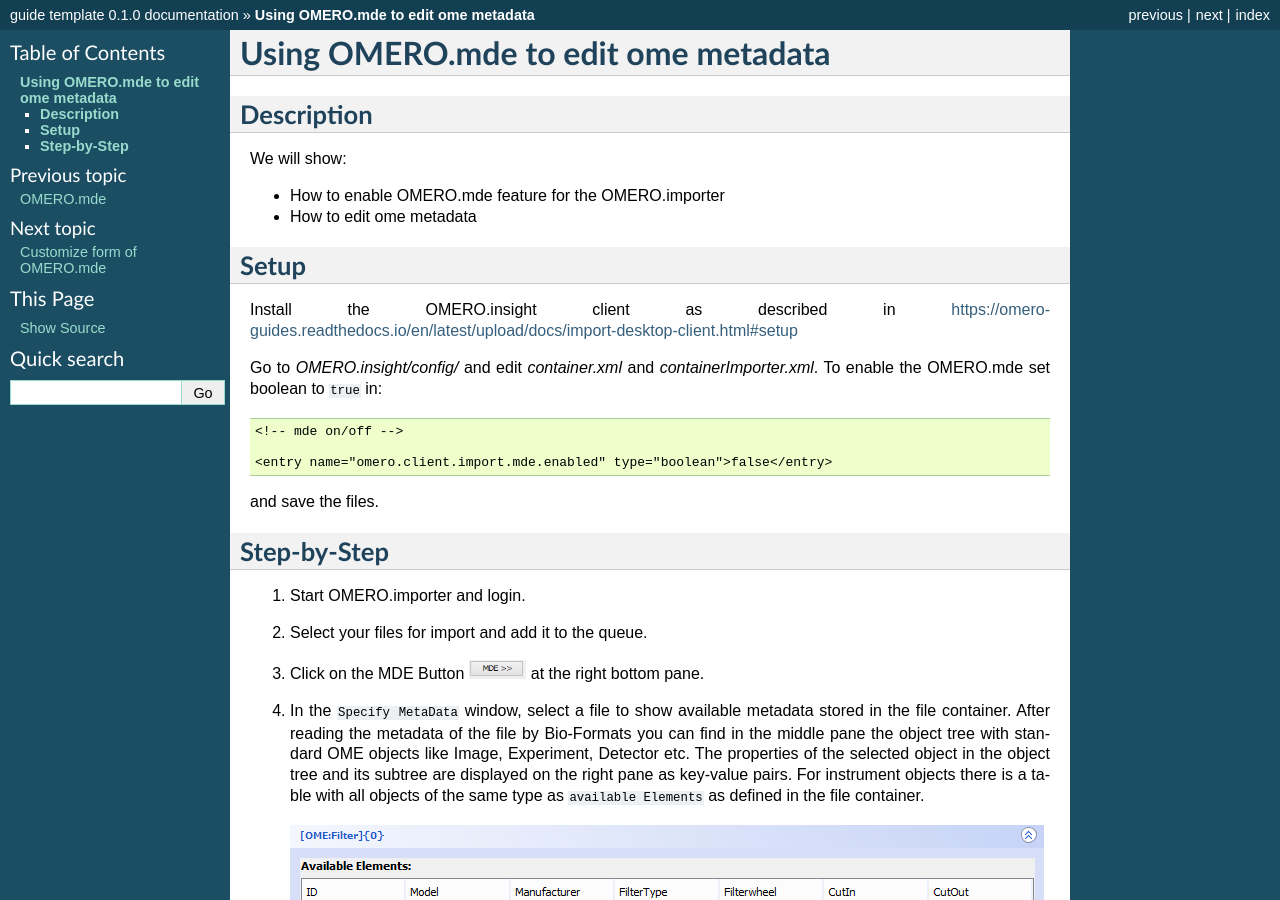
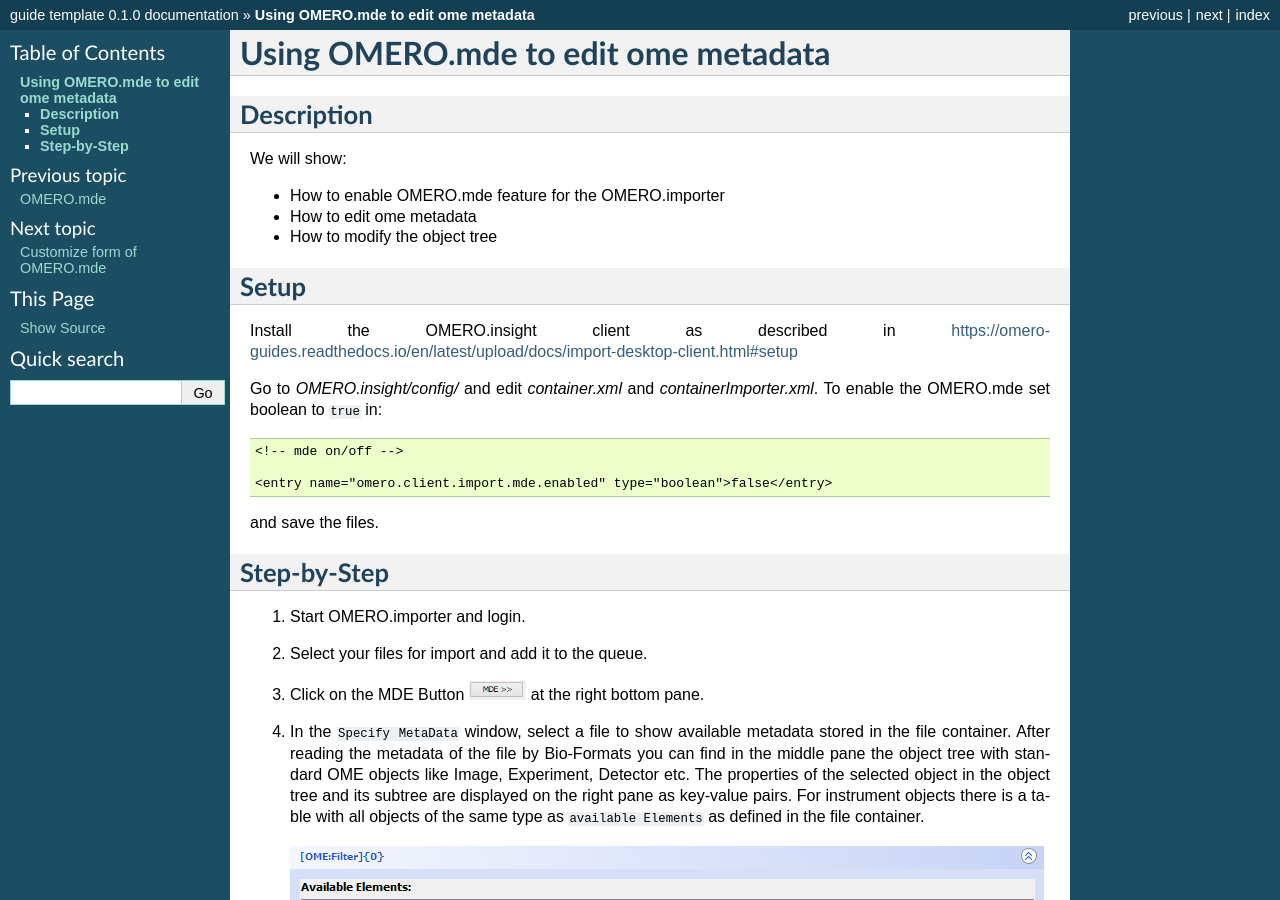
Before and after one commit to ome/omero-guide-mde, a Sphinx documentation site: the page built from docs/mde_editStandard.rst, in a window 1280 px wide and 900 px high. Built offline with Sphinx 7.4.7, drawn with Linux system fonts in a browser that asks for light colours.

Commit message:
add Description modify object tree

```diff
--- a/docs/mde_editStandard.rst
+++ b/docs/mde_editStandard.rst
@@ -9,6 +9,7 @@
 
 - How to edit ome metadata
 
+- How to modify the object tree
 
 **Setup**
 ----------------------
```
